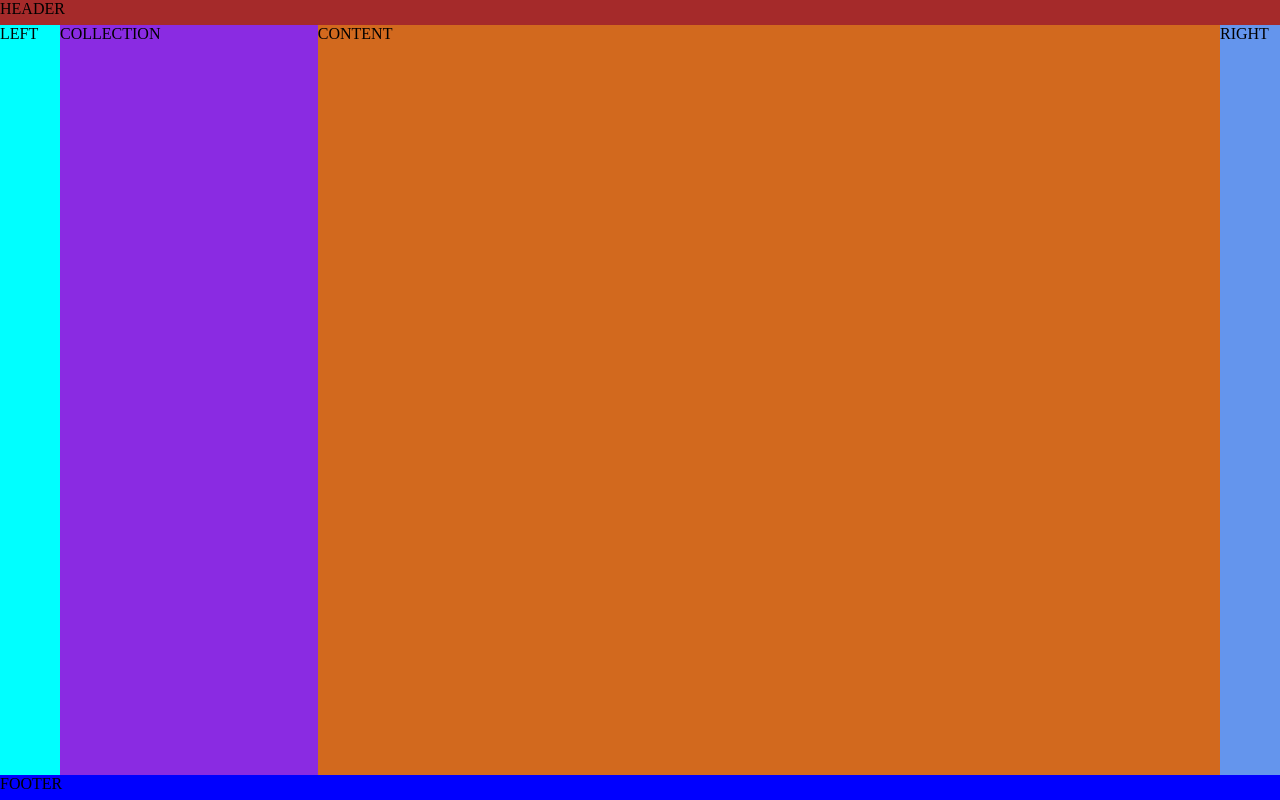
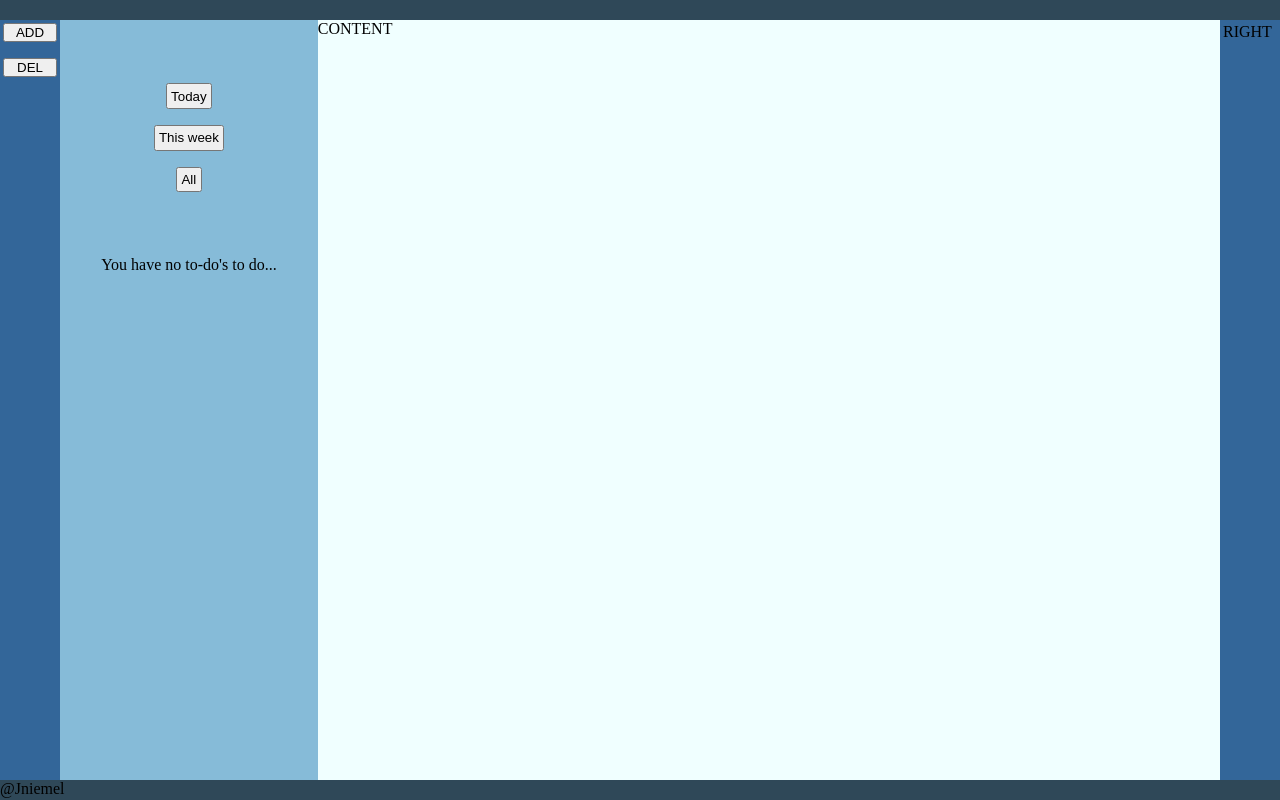
Before and after one commit to Jniemel/to-do-app, a website built with webpack: page src/index.html in a window 1280 px wide. Built offline with nearby package versions, Linux system fonts and the light colour scheme.

Commit message:
added basic sctructure and color theme

```diff
--- a/src/index.html
+++ b/src/index.html
@@ -7,12 +7,22 @@
 </head>
 <body>
     <div id="app-grid">
-        <div id=header>HEADER</div>
-        <div id="left-side" class="sidebar">LEFT</div>
-        <div id="collection">COLLECTION</div>
+        <div id=header></div>
+        <div id="left-side" class="sidebar">
+            <button>ADD</button>
+            <button>DEL</button>
+        </div>
+        <div id="nav">
+            <div id="period">
+                <button>Today</button>
+                <button>This week</button>
+                <button>All</button>
+            </div>
+            <div id="collection">You have no to-do's to do...</div>
+        </div>
         <div id="content">CONTENT</div>
         <div id="right-side" class="sidebar">RIGHT</div>
-        <div id="footer">FOOTER</div>
+        <div id="footer">@Jniemel</div>
     </div>
 </body>
 </html>
--- a/src/styles.css
+++ b/src/styles.css
@@ -1,5 +1,4 @@
 :root {
-    font-family: 'Teko', 'Times New Roman', Times, serif;
     font-size: 16px;
 }
 
@@ -19,41 +18,74 @@ body {
     width: 100%;
     display: grid;
     grid-template-columns: 60px 2fr 7fr 60px;
-    grid-template-rows: 25px 1fr 25px;
+    grid-template-rows: 20px 1fr 20px;
+}
+
+#app-grid > div {
+    display: flex;
 }
 
 #header {
-    background-color: brown;
+    background-color: #2F4858;
     grid-column: 1 / 5;
     grid-row: 1 / 2;
 }
 
 #left-side {
-    background-color: aqua;
+    background-color: #336699;
+    flex-direction: column;
     grid-column: 1 / 2;
     grid-row: 2 / 3;
 }
 
-#collection {
-    background-color: blueviolet;
+#nav {
+    background-color: #86BBD8;
+    flex-direction: column;
     grid-column: 2 / 3;
     grid-row: 2 / 3;
 }
 
+#period {
+    flex-grow: 1;
+    display: flex;
+    flex-direction: column;
+    justify-content: center;
+    align-items: center;
+    gap: 1em;
+}
+
+#period button {
+    padding: 0.25em;
+}
+
+#collection {
+    flex-grow: 4;
+    display: flex;
+    flex-direction: column;
+    align-items: center;
+}
+
 #content {
-    background-color: chocolate;
+    background-color: azure;
+    flex-direction: column;
     grid-column: 3 / 4;
     grid-row: 2 / 3;
 }
 
 #right-side {
-    background-color: cornflowerblue;
+    background-color: #336699;
+    flex-direction: column;
     grid-column: 4 / 5;
     grid-row: 2 / 3;
 }
 
 #footer {
-    background-color: blue;
+    background-color: #2F4858;
     grid-column: 1 / 5;
     grid-row: 3 / 4;
 }
+
+.sidebar {
+    padding: 3px;
+    gap: 1em;
+}
```
Also changed, not shown: dist/index.html, dist/main.js.
